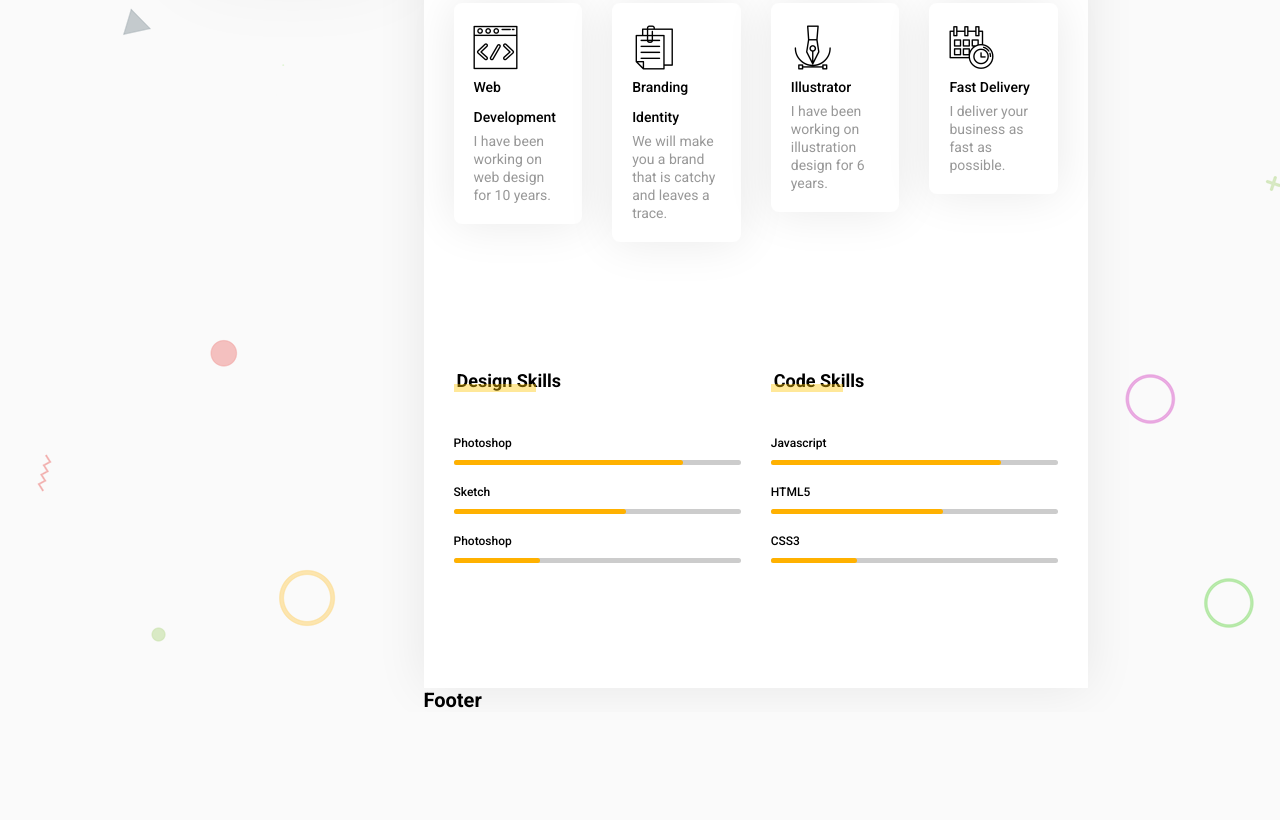
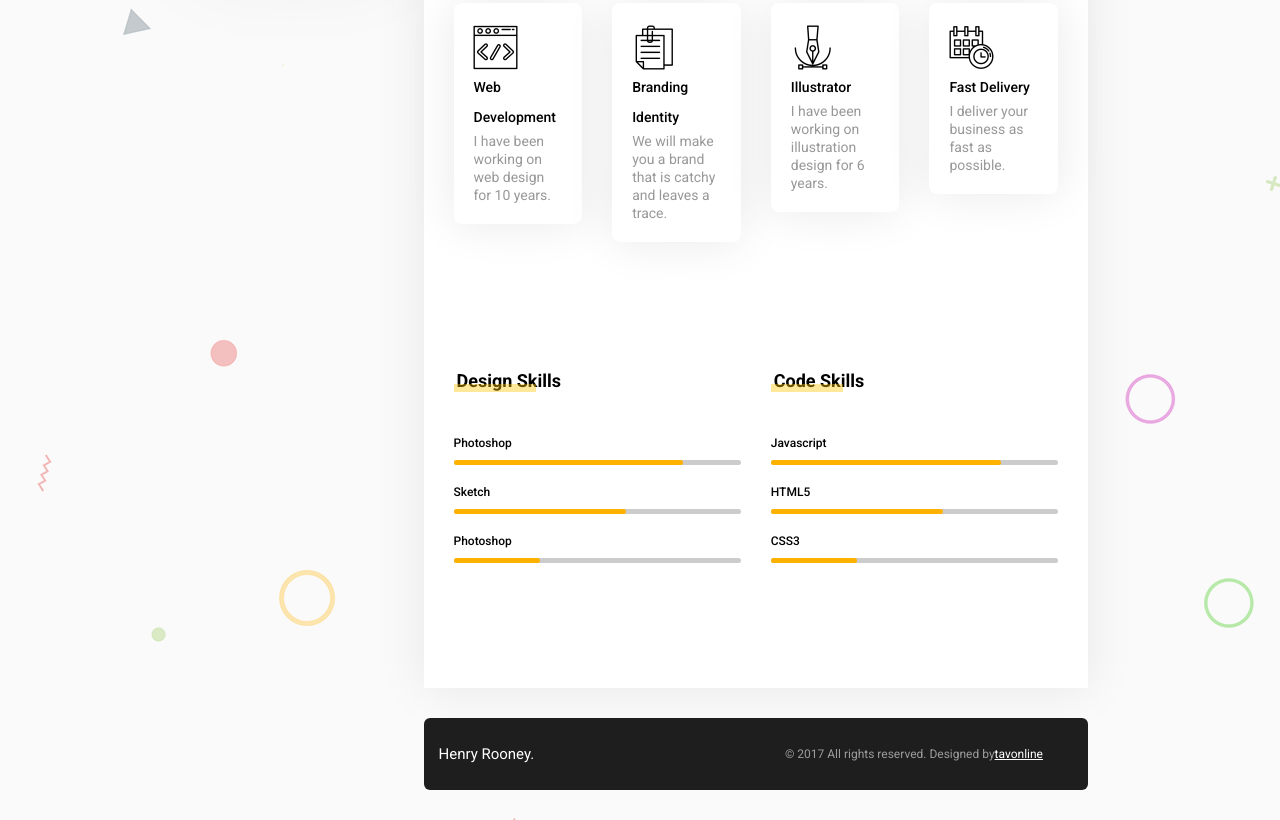
Before and after one commit to ha752002/my-cv, a plain HTML site: page index.html in a window 1280 px wide. Shown: the part 697-1517 px from the top of the page. Before the commit the page ends 1409 px from the top, so only its background shows below. Drawn offline with Linux system fonts and the light colour scheme.

Commit message:
3. Xây dựng right content + footer

```diff
--- a/assets/css/style.css
+++ b/assets/css/style.css
@@ -435,3 +435,34 @@ header a .menu__btn-plane {
     border-radius: 3px;
     background-color: #ffb100;
 }
+
+/* footer */
+.footer {
+    background: #1e1e1e;
+    margin: 30px 0px;
+    padding: 0 15px;
+    display: flex;
+    align-items: center;
+    justify-content: space-between;
+    border-radius: 6px;
+    line-height: 7.2rem;
+}
+
+.footer__name p {
+    color: var(--white-color);
+    font-size: 1.5rem;
+}
+
+.footer-right {
+    color: #9c9c9c;
+    font-size: 1.2rem;
+    text-align: right;
+}
+
+.footer-right a {
+    color: var(--white-color);
+}
+
+.footer .grid__row {
+    width: 100%;
+}
--- a/index.html
+++ b/index.html
@@ -271,11 +271,17 @@
                     </div>
 
                     <!--  footer -->
-                    <div class="footer">
-                        <div class="grid">
-                            <h1> Footer </h1>
+                    <footer class="footer">
+                        <div class="grid__row">
+                            <div class="grid__column-4 footer__name">
+                                <p>Henry Rooney.</p>
+                            </div>
+                            <div class="grid__column-8 footer-right">
+                                © 2017 All rights reserved. Designed by<a
+                                    href="https://themeforest.net/user/tavonline">tavonline</a>
+                            </div>
                         </div>
-                    </div>
+                    </footer>
 
                 </div>
             </div>
```
